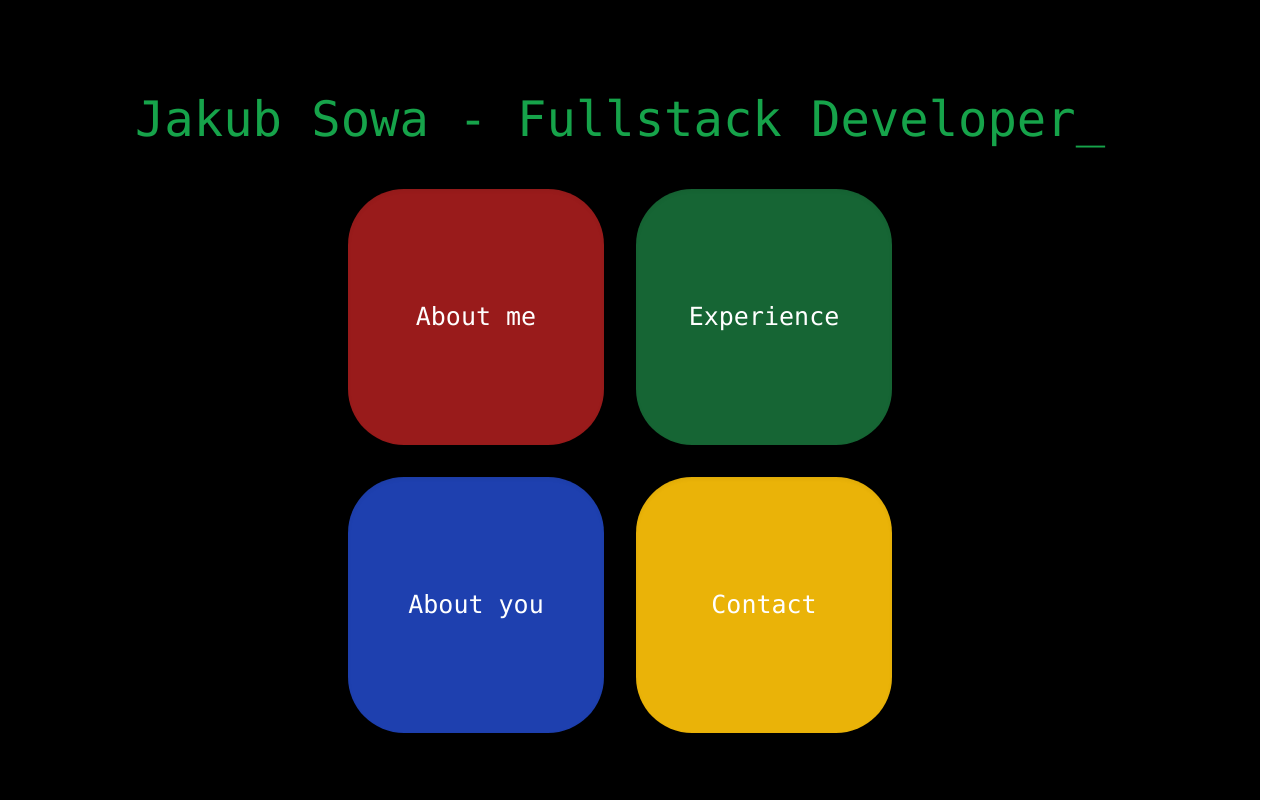
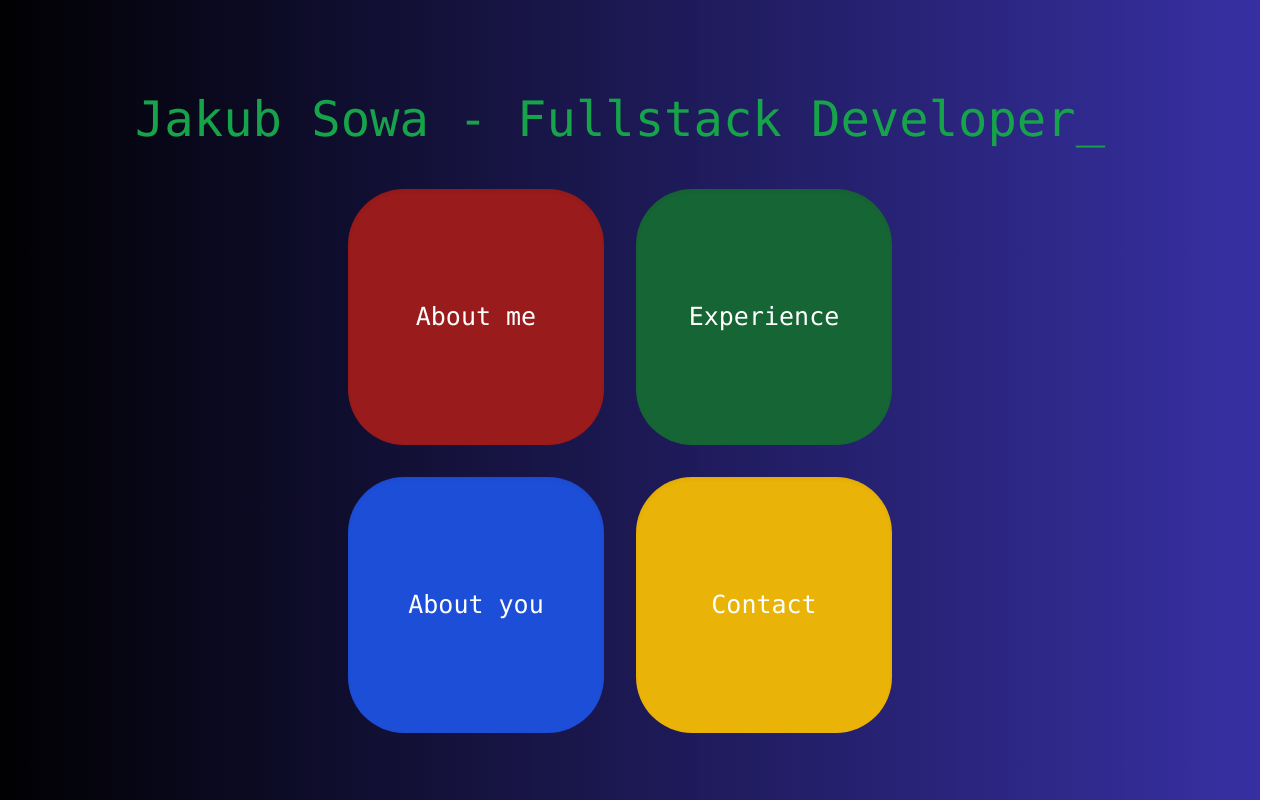
Before and after one commit to Wayhowen/portfolio, a React app: page / in a window 1280 px wide. Built offline with nearby package versions, Linux system fonts and the light colour scheme.

Commit message:
changed background slightly

```diff
--- a/src/App.tsx
+++ b/src/App.tsx
@@ -25,7 +25,11 @@ export default function App() {
         <button className="fixed top-0 left-5 text-7xl z-10 text-white hover:scale-95 click:scale-95"
                 onClick={() => navigate(-1)}>&lt;</button>
       }
-      <div className={`bg-black text-white flex justify-center items-center min-h-screen ${transitionStage}`}
+      <div className=
+             {
+        `bg-gradient-to-r from-black to-indigo-800
+        text-white flex justify-center items-center min-h-screen ${transitionStage}`
+      }
            onAnimationEnd={() => {
              if (transitionStage === "animate-fadeOut") {
                setTransistionStage("animate-fadeIn");
--- a/src/pages/Home.tsx
+++ b/src/pages/Home.tsx
@@ -13,7 +13,7 @@ function Home() {
         <div className="flex flex-row flex-wrap justify-center items-center max-w-2xl mx-auto">
           <HeaderButton mainText={"About me"} to="/me" customCSS="bg-red-800 animate-homeSlideL4" index={0}/>
           <HeaderButton mainText={"Experience"} to="/experience" customCSS="bg-green-800 animate-homeSlideR5" index={1}/>
-          <HeaderButton mainText={"About you"} to="/you" customCSS="bg-blue-800 animate-homeSlideL6" index={2}/>
+          <HeaderButton mainText={"About you"} to="/you" customCSS="bg-blue-700 animate-homeSlideL6" index={2}/>
           <HeaderButton mainText={"Contact"} to="/contact" customCSS="bg-yellow-500 animate-homeSlideR7" index={3}/>
         </div>
       </main>
```
